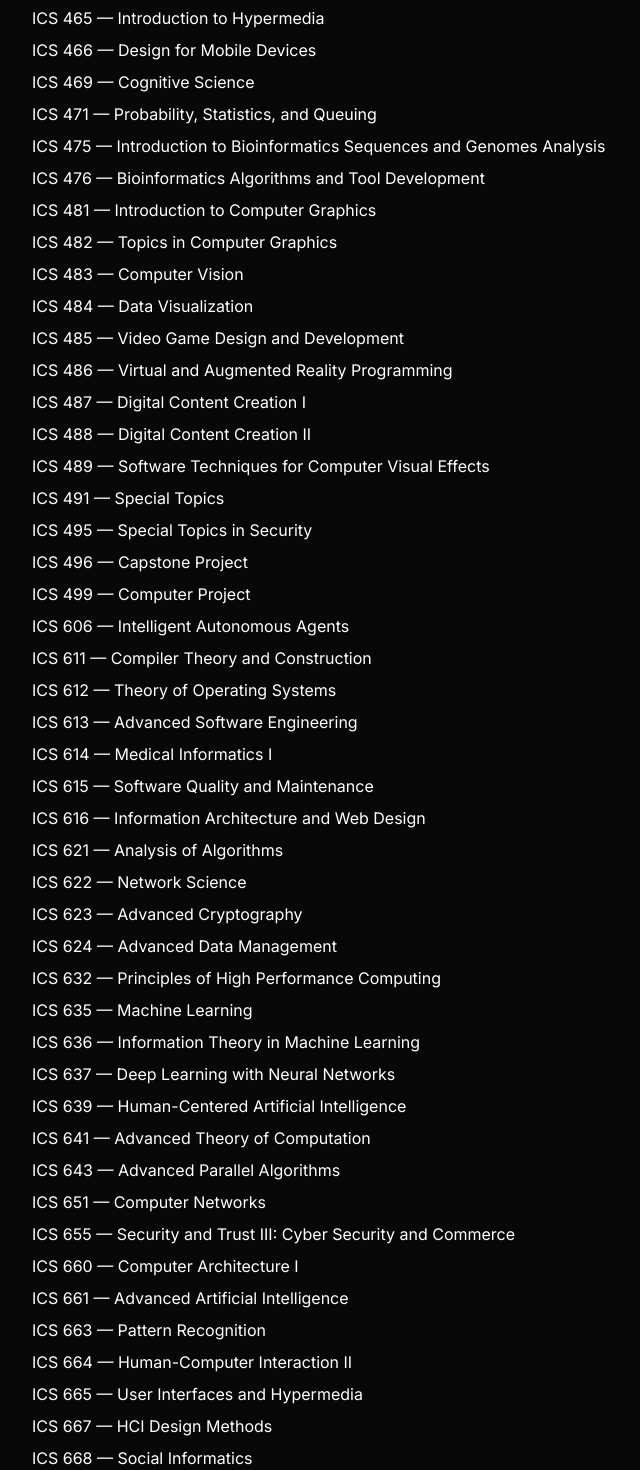
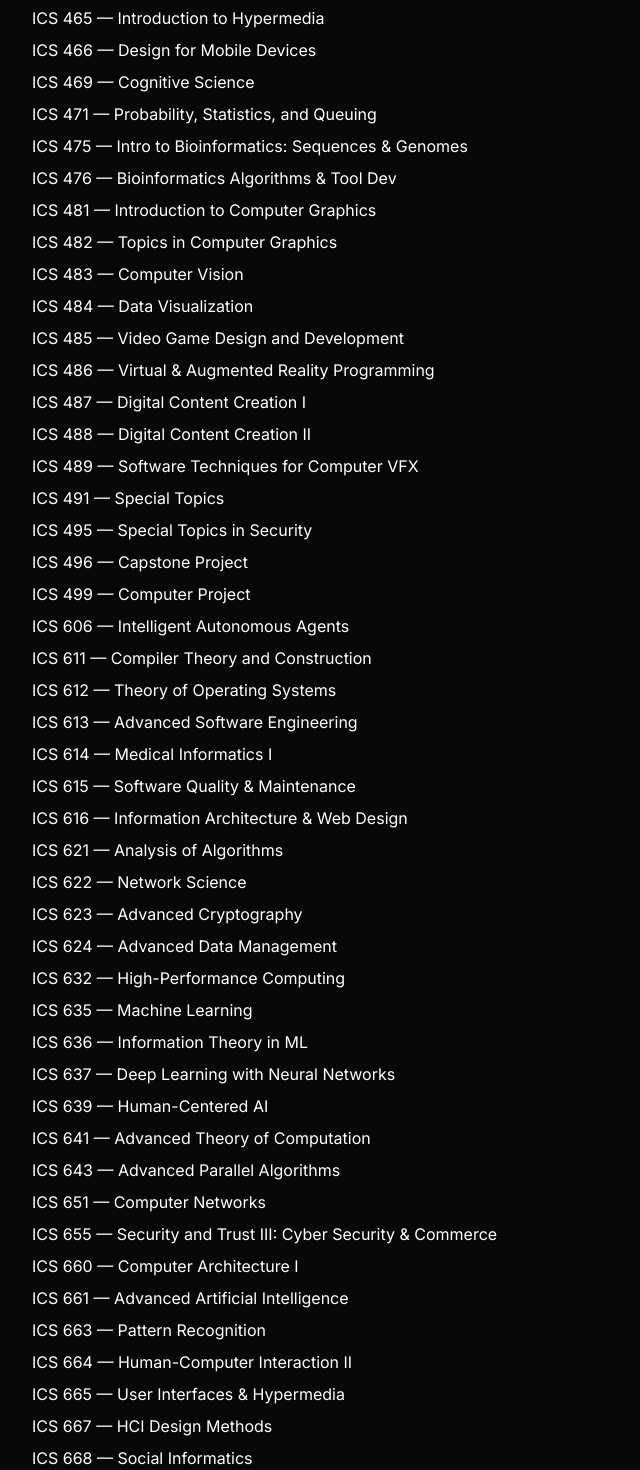
Before and after one commit to study-palz/study-palz.github.io, a Next.js app: page /courses in a window 1280 px wide. Shown: the part 2000-3470 px from the top of the page, without its empty margins (0-640 px from the left). Built offline with nearby package versions, Linux system fonts and the light colour scheme; no server answers.

Commit message:
issue-27

```diff
--- a/src/app/courses/page.tsx
+++ b/src/app/courses/page.tsx
@@ -1,10 +1,12 @@
 import Link from 'next/link';
-import { courseData as courseList, Course } from '../../lib/courses';
+import type { Course } from '../../lib/courses';
+import { courseData as courseList } from '../../lib/courses';
 
 export default function CoursesPage() {
   return (
     <div style={{ padding: '2rem', color: 'white' }}>
       <h1>ICS Courses</h1>
+
       <ul style={{ listStyle: 'none', padding: 0 }}>
         {courseList.map(({ code, title }: Course) => (
           <li key={code} style={{ margin: '0.5rem 0' }}>
--- a/src/lib/courses.ts
+++ b/src/lib/courses.ts
@@ -3,6 +3,10 @@ export interface Course {
     title: string;
   }
 
+  /**
+   * Master list of ICS courses.
+   * Keep **all** data inside this file—never inside a Page component.
+   */
   export const courseData: Course[] = [
     { code: 'ICS 101',  title: 'Digital Tools for the Information World' },
     { code: 'ICS 101A', title: 'Digital Tools for the Information World' },
@@ -44,10 +48,10 @@ export interface Course {
     { code: 'ICS 424',  title: 'Application Frameworks' },
     { code: 'ICS 425',  title: 'Computer Security and Ethics' },
     { code: 'ICS 426',  title: 'Computer System Security' },
-    { code: 'ICS 427',  title: 'Programming Approaches to Software Quality Assurance' },
+    { code: 'ICS 427',  title: 'Software Quality Assurance' },
     { code: 'ICS 428',  title: 'Digital Forensics' },
     { code: 'ICS 431',  title: 'Computer Architecture' },
-    { code: 'ICS 432',  title: 'Concurrent and High-Performance Programming' },
+    { code: 'ICS 432',  title: 'Concurrent & High-Performance Programming' },
     { code: 'ICS 434',  title: 'Data Science Fundamentals' },
     { code: 'ICS 435',  title: 'Machine Learning Fundamentals' },
     { code: 'ICS 438',  title: 'Big Data Analytics' },
@@ -64,17 +68,17 @@ export interface Course {
     { code: 'ICS 466',  title: 'Design for Mobile Devices' },
     { code: 'ICS 469',  title: 'Cognitive Science' },
     { code: 'ICS 471',  title: 'Probability, Statistics, and Queuing' },
-    { code: 'ICS 475',  title: 'Introduction to Bioinformatics Sequences and Genomes Analysis' },
-    { code: 'ICS 476',  title: 'Bioinformatics Algorithms and Tool Development' },
+    { code: 'ICS 475',  title: 'Intro to Bioinformatics: Sequences & Genomes' },
+    { code: 'ICS 476',  title: 'Bioinformatics Algorithms & Tool Dev' },
     { code: 'ICS 481',  title: 'Introduction to Computer Graphics' },
     { code: 'ICS 482',  title: 'Topics in Computer Graphics' },
     { code: 'ICS 483',  title: 'Computer Vision' },
     { code: 'ICS 484',  title: 'Data Visualization' },
     { code: 'ICS 485',  title: 'Video Game Design and Development' },
-    { code: 'ICS 486',  title: 'Virtual and Augmented Reality Programming' },
+    { code: 'ICS 486',  title: 'Virtual & Augmented Reality Programming' },
     { code: 'ICS 487',  title: 'Digital Content Creation I' },
     { code: 'ICS 488',  title: 'Digital Content Creation II' },
-    { code: 'ICS 489',  title: 'Software Techniques for Computer Visual Effects' },
+    { code: 'ICS 489',  title: 'Software Techniques for Computer VFX' },
     { code: 'ICS 491',  title: 'Special Topics' },
     { code: 'ICS 495',  title: 'Special Topics in Security' },
     { code: 'ICS 496',  title: 'Capstone Project' },
@@ -84,26 +88,26 @@ export interface Course {
     { code: 'ICS 612',  title: 'Theory of Operating Systems' },
     { code: 'ICS 613',  title: 'Advanced Software Engineering' },
     { code: 'ICS 614',  title: 'Medical Informatics I' },
-    { code: 'ICS 615',  title: 'Software Quality and Maintenance' },
-    { code: 'ICS 616',  title: 'Information Architecture and Web Design' },
+    { code: 'ICS 615',  title: 'Software Quality & Maintenance' },
+    { code: 'ICS 616',  title: 'Information Architecture & Web Design' },
     { code: 'ICS 621',  title: 'Analysis of Algorithms' },
     { code: 'ICS 622',  title: 'Network Science' },
     { code: 'ICS 623',  title: 'Advanced Cryptography' },
-    { code: 'ICS 624',   title: 'Advanced Data Management' },
-    { code: 'ICS 632',  title: 'Principles of High Performance Computing' },
+    { code: 'ICS 624',  title: 'Advanced Data Management' },
+    { code: 'ICS 632',  title: 'High-Performance Computing' },
     { code: 'ICS 635',  title: 'Machine Learning' },
-    { code: 'ICS 636',  title: 'Information Theory in Machine Learning' },
+    { code: 'ICS 636',  title: 'Information Theory in ML' },
     { code: 'ICS 637',  title: 'Deep Learning with Neural Networks' },
-    { code: 'ICS 639',  title: 'Human-Centered Artificial Intelligence' },
+    { code: 'ICS 639',  title: 'Human-Centered AI' },
     { code: 'ICS 641',  title: 'Advanced Theory of Computation' },
     { code: 'ICS 643',  title: 'Advanced Parallel Algorithms' },
     { code: 'ICS 651',  title: 'Computer Networks' },
-    { code: 'ICS 655',  title: 'Security and Trust III: Cyber Security and Commerce' },
+    { code: 'ICS 655',  title: 'Security and Trust III: Cyber Security & Commerce' },
     { code: 'ICS 660',  title: 'Computer Architecture I' },
     { code: 'ICS 661',  title: 'Advanced Artificial Intelligence' },
     { code: 'ICS 663',  title: 'Pattern Recognition' },
     { code: 'ICS 664',  title: 'Human-Computer Interaction II' },
-    { code: 'ICS 665',  title: 'User Interfaces and Hypermedia' },
+    { code: 'ICS 665',  title: 'User Interfaces & Hypermedia' },
     { code: 'ICS 667',  title: 'HCI Design Methods' },
     { code: 'ICS 668',  title: 'Social Informatics' },
     { code: 'ICS 669',  title: 'Social Computing' },
@@ -114,7 +118,7 @@ export interface Course {
     { code: 'ICS 682',  title: 'Numerical Computation' },
     { code: 'ICS 683',  title: 'Advanced Computer Vision' },
     { code: 'ICS 684',  title: 'Advanced Data Visualization' },
-    { code: 'ICS 685',  title: 'Virtual and Augmented Reality' },
+    { code: 'ICS 685',  title: 'Virtual & Augmented Reality' },
     { code: 'ICS 686',  title: 'Digital Video Information' },
     { code: 'ICS 690',  title: 'Seminar in ICS' },
     { code: 'ICS 691',  title: '(Alpha) Topics in Computer Science' },
```
Also changed, not shown: src/app/page.tsx (+19 -28 lines).
